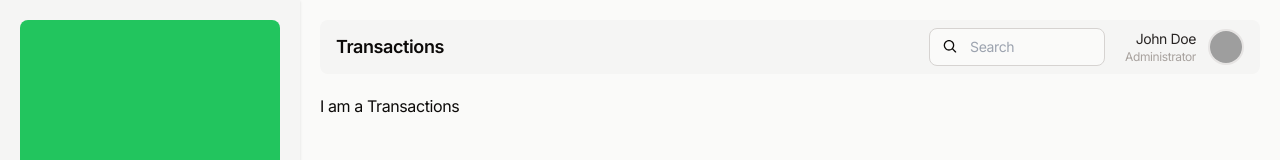
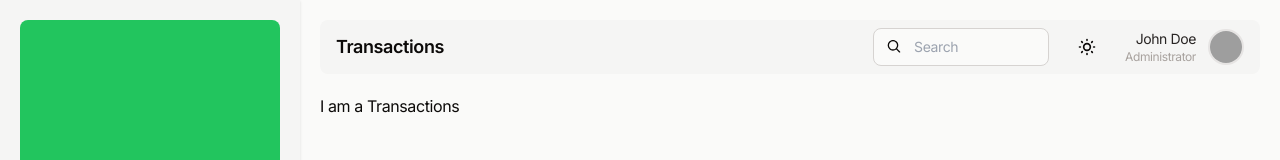
Before and after one commit to nigupta29/ecommerce-admin-dashboard, a Next.js app: page /dashboard/transactions in a window 1280 px wide. Shown: the top 160 px of the page. Built offline with nearby package versions, Linux system fonts and the light colour scheme; grey boxes are pictures that could not be loaded.

Commit message:
added theme changing button

```diff
--- a/src/app/globals.css
+++ b/src/app/globals.css
@@ -3,5 +3,5 @@
 @tailwind utilities;
 
 :root {
-  @apply w-full h-full bg-stone-50 text-stone-950 dark:bg-stone-800 dark:text-stone-50 tracking-tight
+  @apply bg-stone-50 text-stone-950 dark:bg-stone-800 dark:text-stone-50 tracking-tight
 }
--- a/src/app/layout.tsx
+++ b/src/app/layout.tsx
@@ -16,7 +16,7 @@ export default function RootLayout({
   children: React.ReactNode
 }>) {
   return (
-    <html lang="en" className="light">
+    <html lang="en">
       <body className={inter.className}>{children}</body>
     </html>
   )
--- a/src/components/avatar.tsx
+++ b/src/components/avatar.tsx
@@ -13,6 +13,7 @@ export default function Avatar() {
           alt="user profile"
           fill={true}
           className="object-fill"
+          sizes="300px"
         />
       </div>
     </div>
--- a/src/components/dashboard/navbar/index.tsx
+++ b/src/components/dashboard/navbar/index.tsx
@@ -1,6 +1,7 @@
 "use client"
 
 import Avatar from "@/components/avatar"
+import ThemeBtn from "@/components/theme-btn"
 import { usePathname } from "next/navigation"
 import { useMemo } from "react"
 import Search from "../search"
@@ -23,6 +24,7 @@ export default function Navbar() {
       <h3 className="flex-grow text-lg font-semibold capitalize">{title}</h3>
 
       <Search />
+      <ThemeBtn />
       <Avatar />
     </header>
   )
--- /dev/null
+++ b/src/components/theme-btn.tsx
@@ -0,0 +1,22 @@
+"use client"
+
+import { useEffect, useState } from "react"
+import { LuMoon, LuSunMedium } from "react-icons/lu"
+
+export default function ThemeBtn() {
+  const [darkTheme, setDarkTheme] = useState(false)
+
+  const toggleDarkTheme = () => {
+    setDarkTheme((s) => !s)
+    document.documentElement.classList.toggle("dark")
+  }
+
+  return (
+    <button
+      className="rounded-lg p-2 text-xl hover:bg-slate-200/50 dark:hover:bg-slate-700/50"
+      onClick={toggleDarkTheme}
+    >
+      {darkTheme ? <LuMoon /> : <LuSunMedium />}
+    </button>
+  )
+}
```
